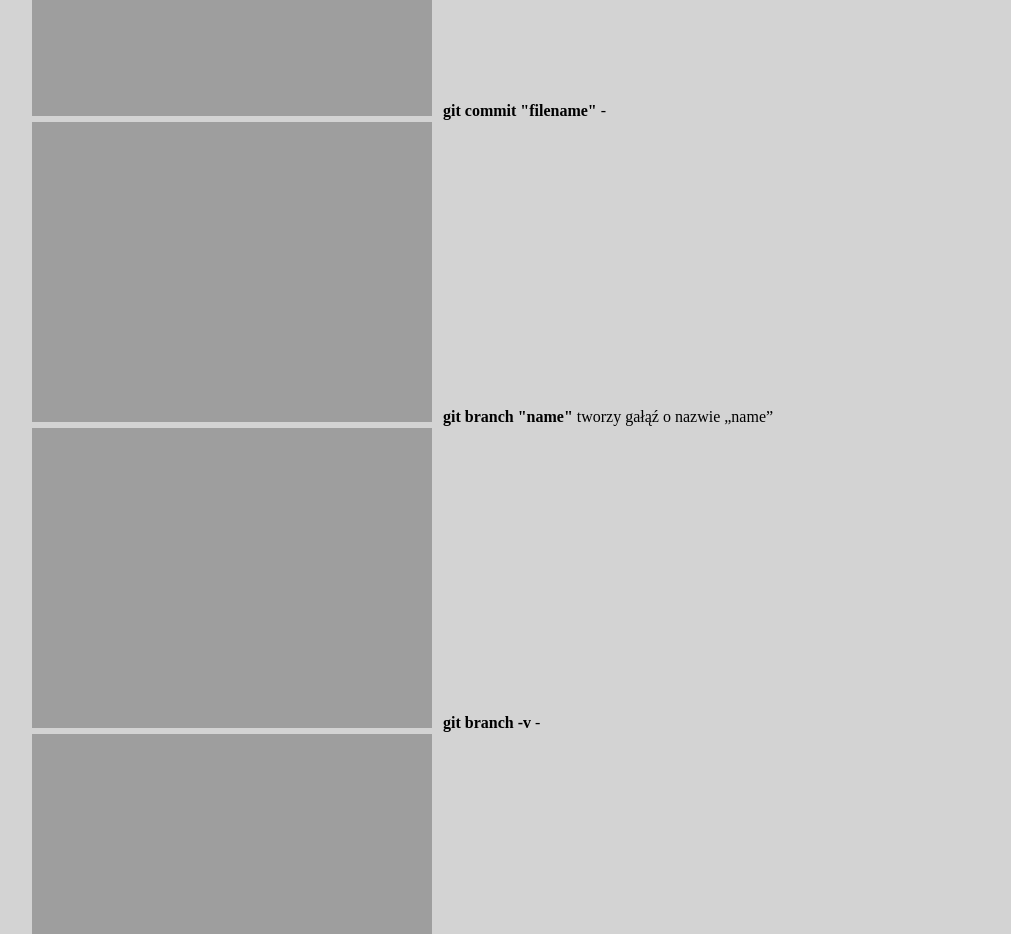
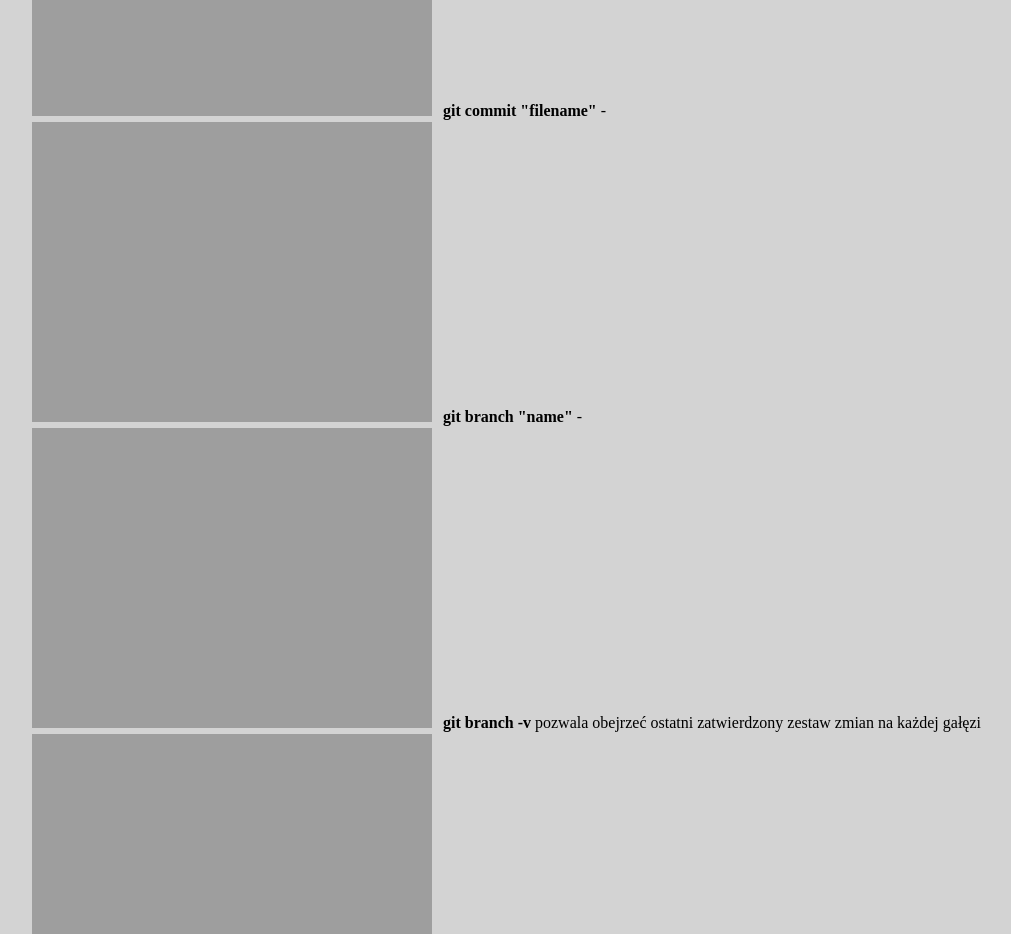
Before and after one commit to phan212/DINO2016-17, a plain HTML site: page index.html in a window 1280 px wide. Shown: the part 3920-4854 px from the top of the page, without its empty margins (16-1027 px from the left). Drawn offline with Linux system fonts and the light colour scheme.

Commit message:
Opisano działanie git branch -v
Opisano działanie git branch -v

```diff
--- a/index.html
+++ b/index.html
@@ -83,10 +83,10 @@ ul.tick{
 		<strong>git commit "filename"</strong> - <span></span>
 	</li>
 	<li>
-		<strong>git branch "name"</strong> tworzy gałąź o nazwie „name” <span></span>
+		<strong>git branch "name"</strong> - <span></span>
 	</li>
 	<li>
-		<strong>git branch -v</strong> - <span></span>
+		<strong>git branch -v</strong> pozwala obejrzeć ostatni zatwierdzony zestaw zmian na każdej gałęzi <span></span>
 	</li>
 	<li>
 		<strong>git push "remote" "branch"</strong> - <span></span>
```
